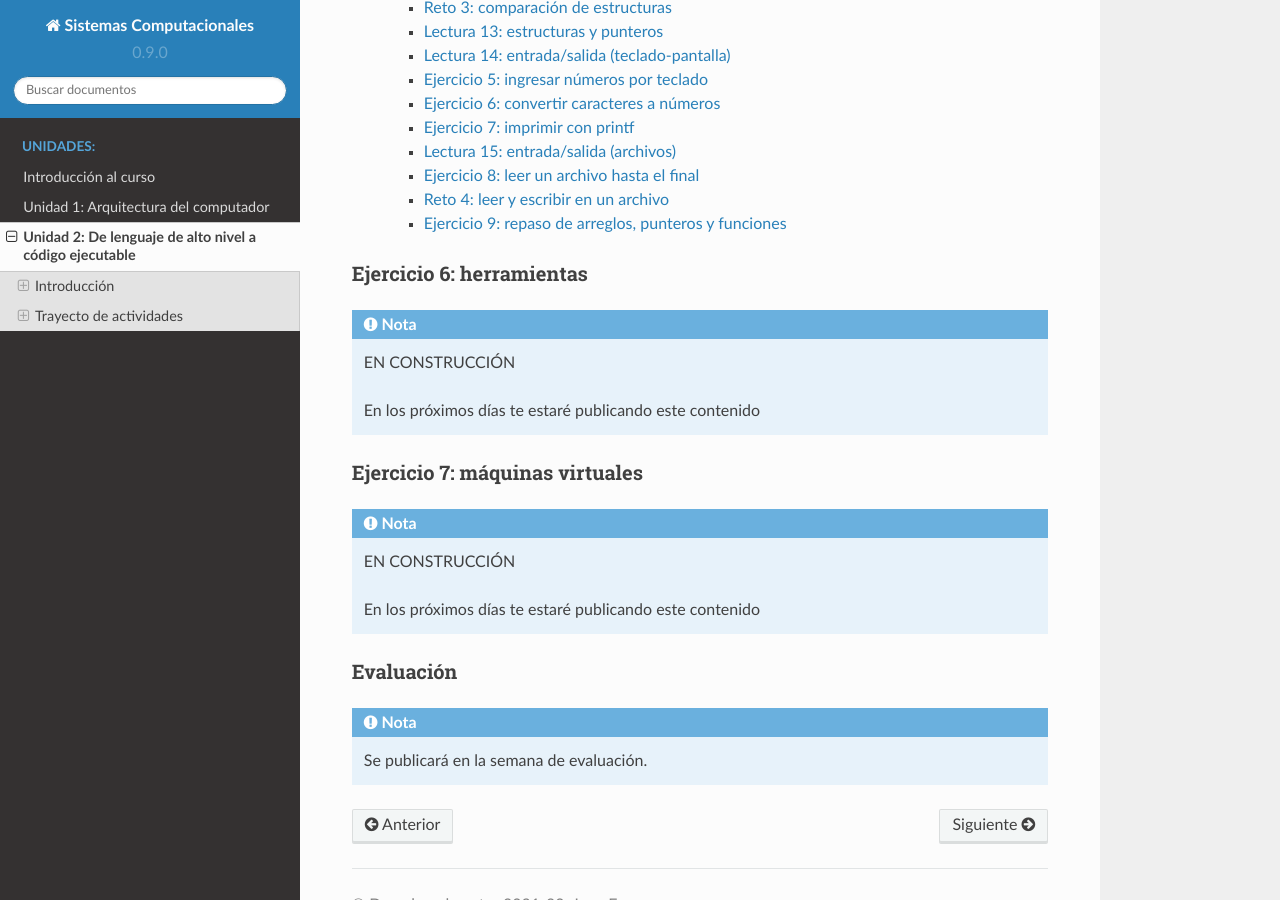
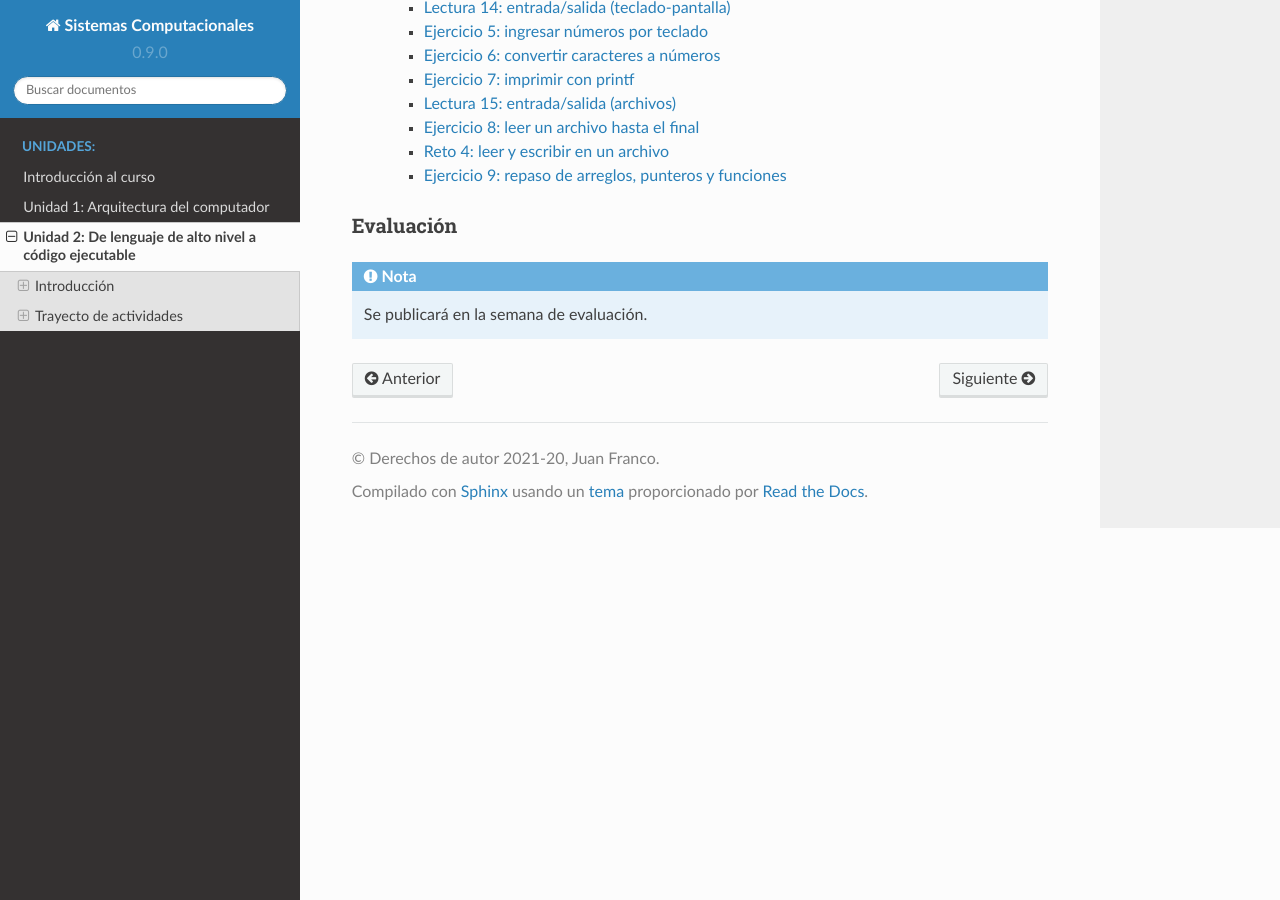
Before and after one commit to juanferfranco/SistemasComputacionales, a Sphinx documentation site: the page built from docs/_unidad2/unidad2.rst, in a window 1280 px wide and 900 px high, scrolled down 2324 px. Built offline with Sphinx 7.4.7 and the Read the Docs theme 2.0.0, drawn with Linux system fonts in a browser that asks for light colours; some of the changed text lies outside the part shown.

Commit message:
update unit2

```diff
--- a/docs/_unidad2/unidad2.rst
+++ b/docs/_unidad2/unidad2.rst
@@ -24,8 +24,6 @@ Temas
 ^^^^^^
 
 * Introducción al lenguaje C
-* Herramientas
-* Máquinas virtuales
 
 Trayecto de actividades
 ------------------------
@@ -88,12 +86,13 @@ el lenguaje de programación con el cual estudiaremos los conceptos que nos qued
 
     Introducción a C <./introC>
 
-Ejercicio 6: herramientas
-^^^^^^^^^^^^^^^^^^^^^^^^^^
+..
+    Ejercicio 6: herramientas
+    ^^^^^^^^^^^^^^^^^^^^^^^^^^
 
-.. note:: EN CONSTRUCCIÓN
+    .. note:: EN CONSTRUCCIÓN
 
-    En los próximos días te estaré publicando este contenido
+        En los próximos días te estaré publicando este contenido
 
 ..
   En este ejercicio comprenderás en detalle los pasos necesarios para transformar un programa en C a
@@ -104,13 +103,13 @@ Ejercicio 6: herramientas
 
     Herramientas <./tools>
 
-Ejercicio 7: máquinas virtuales
-^^^^^^^^^^^^^^^^^^^^^^^^^^^^^^^^
+..
+    Ejercicio 7: máquinas virtuales
+    ^^^^^^^^^^^^^^^^^^^^^^^^^^^^^^^^
 
-.. note:: EN CONSTRUCCIÓN
+    .. note:: EN CONSTRUCCIÓN
 
-    En los próximos días te estaré publicando este contenido
-
+        En los próximos días te estaré publicando este contenido
 
 ..
   En este ejercicio aprenderás acerca de las máquinas virtuales.
```
